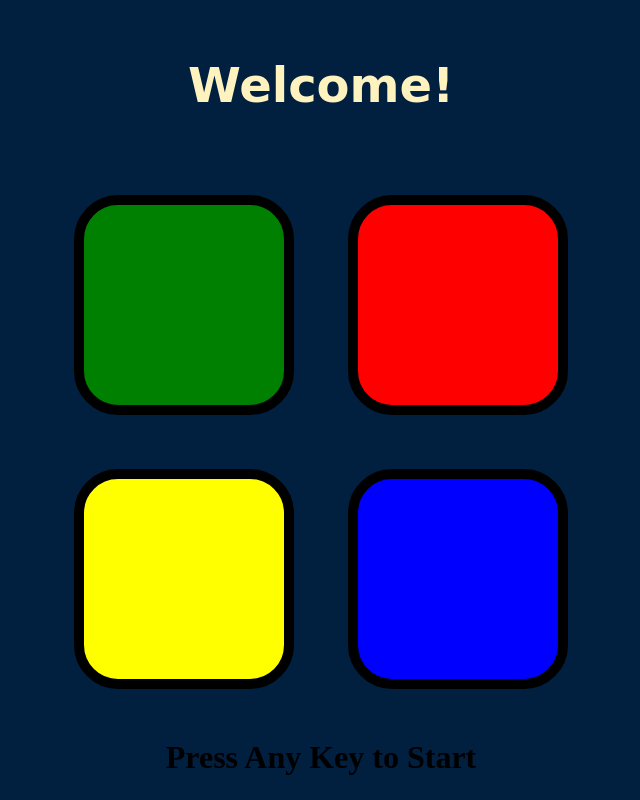
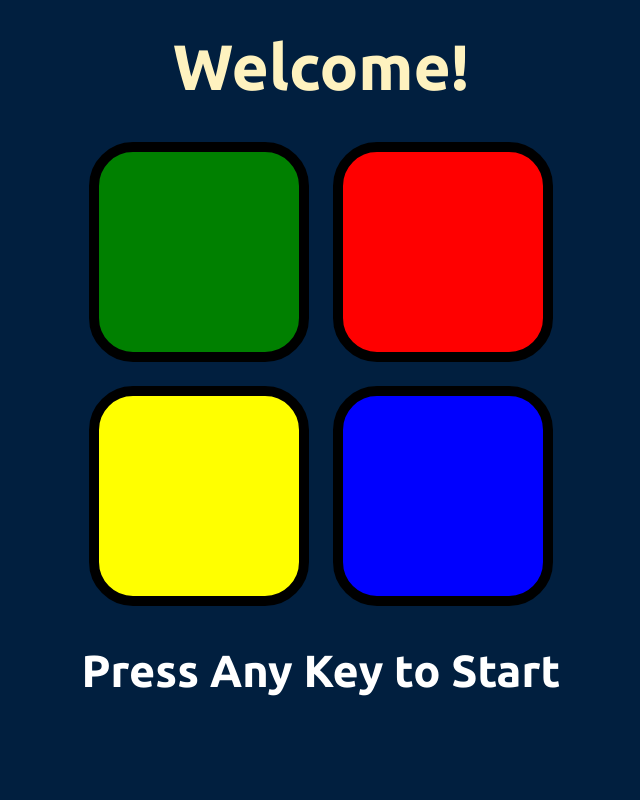
Before and after one commit to pritamdas2003/Simon-Game, a plain HTML site: page index.html in a window 1280 px wide. Shown: the whole page, without its empty margins (319-959 px from the left). Drawn offline with nearby package versions, Linux system fonts and the light colour scheme.

Commit message:
Updated styles.css

```diff
--- a/styles.css
+++ b/styles.css
@@ -1,13 +1,21 @@
+@import url('https://fonts.googleapis.com/css2?family=Ubuntu:wght@700&display=swap');
 body {
   text-align: center;
   background-color: #011F3F;
 }
 
 #level-title {
-  font-family: 'Press Start 2P', cursive;
-  font-size: 3rem;
-  margin: 4.5%;
+  font-family: 'Ubuntu', sans-serif;
+  font-size: 4rem;
+  margin: 2.3%;
   color: #FEF2BF;
+}
+
+#status {
+  font-family: 'Ubuntu', sans-serif;
+  font-size: 45px;
+  margin: 2%;
+  color: #FFF;
 }
 
 .container {
@@ -17,7 +25,7 @@ body {
 }
 
 .btn {
-  margin: 25px;
+  margin: 10px;
   display: inline-block;
   height: 200px;
   width: 200px;
```
